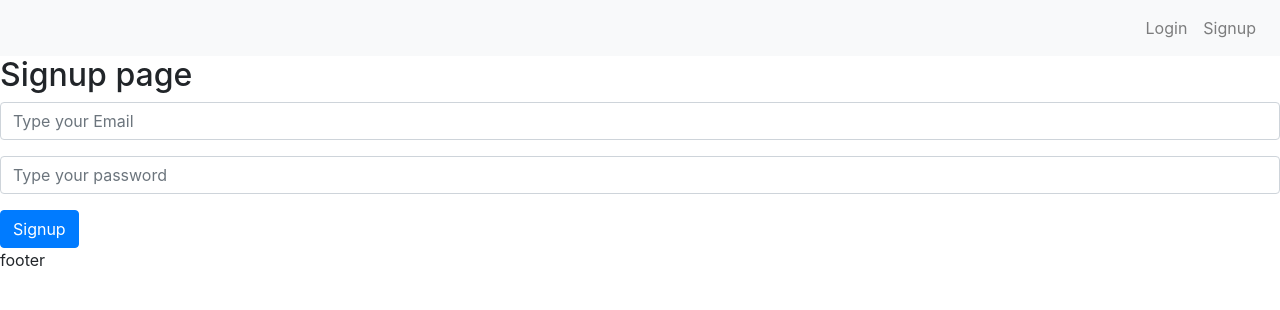
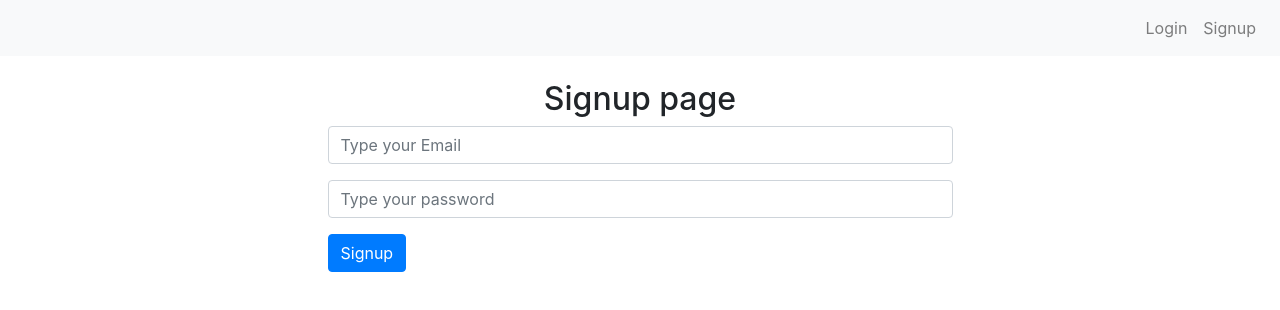
Before and after one commit to liorwap/GuessCoin, a Next.js app in the folder frontend/: page /signup in a window 1280 px wide. Shown: the top 310 px of the page. Built offline with nearby package versions, Linux system fonts and the light colour scheme.

Commit message:
cosmetic changes to signup page

```diff
--- a/frontend/components/Layout.js
+++ b/frontend/components/Layout.js
@@ -3,9 +3,8 @@ import React from 'react'
 const Layout = ({children}) => {
     return (
         <React.Fragment>
-            <Header />
+            <Header/>
             {children}
-            <p>footer</p>
         </React.Fragment>
     );
 };
--- a/frontend/pages/signup.js
+++ b/frontend/pages/signup.js
@@ -5,8 +5,12 @@ import SignupComponenet from '../components/auth/SignupComponent'
 const Signup = () => {
     return (
         <Layout>
-            <h2>Signup page</h2>
-            <SignupComponenet />
+            <h2 className="text-center pt-4 pd-4">Signup page</h2>
+            <div className="row">
+                <div className="col-md-6 offset-md-3">
+                    <SignupComponenet />
+                </div>
+            </div>
         </Layout>
     )
 };
```
